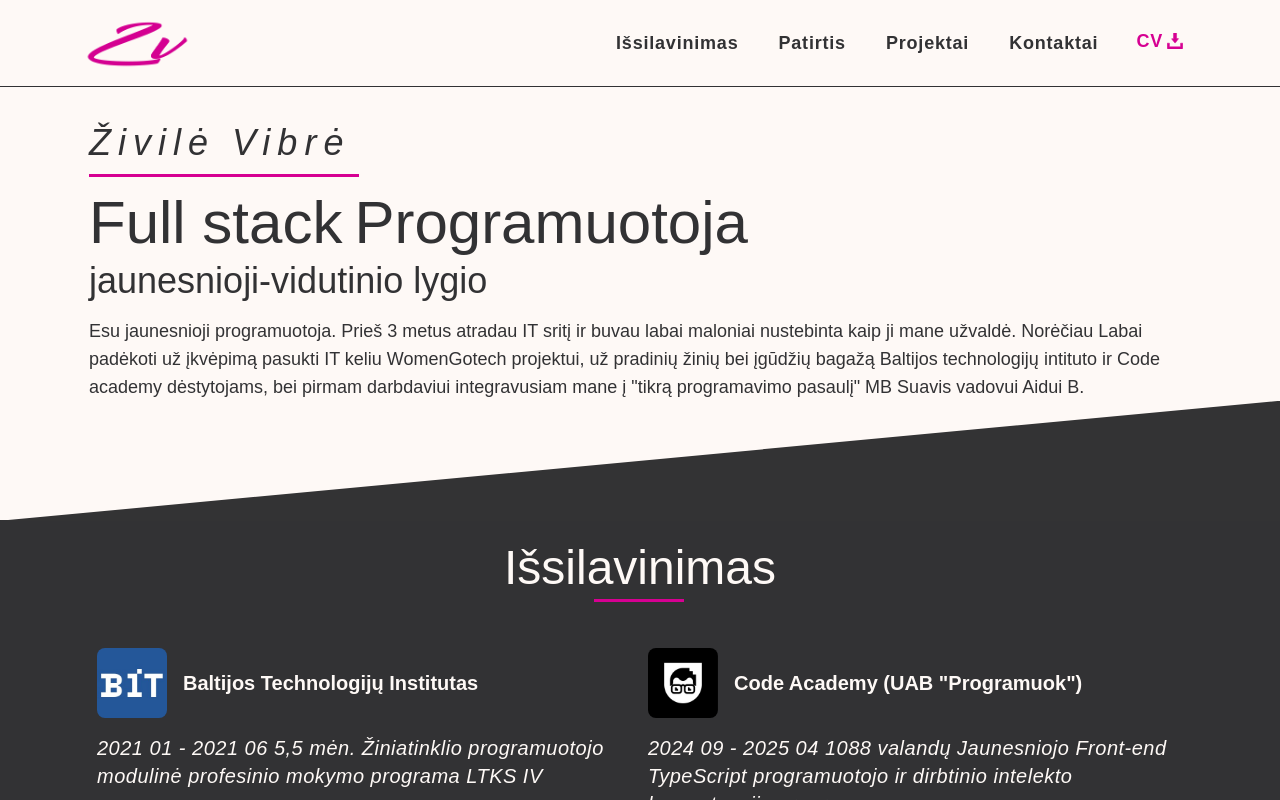
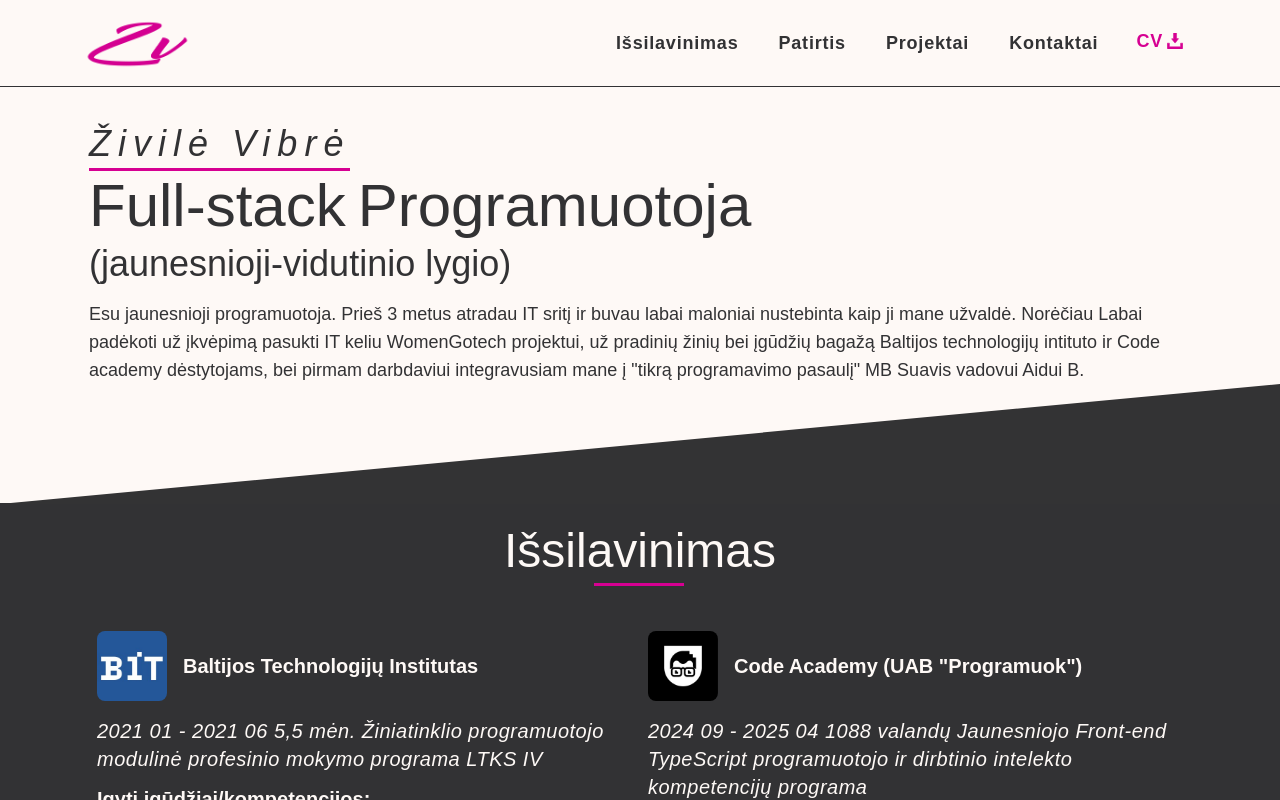
Before and after one commit to zvlzvl/portfolio, a React (Create React App) app: page /#/ in a window 1280 px wide. Shown: the top 800 px of the page. Built offline with nearby package versions, Linux system fonts and the light colour scheme.

Commit message:
h1 update

```diff
--- a/src/components/Experience.js
+++ b/src/components/Experience.js
@@ -6,7 +6,7 @@ const Experience = () => {
         <div className="w-full">
         <div className="pb-8 text-center md:text-left">
             <h2 className="relative inline-block mx-auto text-5xl font-medium transition-all duration-300 text-primary-content group">IT patirtis
-                <span className="absolute left-[33%]  md:left-0 top-[116%] w-[33%] h-[3px] bg-secondary transition-all duration-300 "></span>
+                <span className="absolute left-[33%] md:left-0 top-[116%] w-[33%] h-[3px] bg-secondary transition-all duration-300 "></span>
             </h2>
         </div>
 
--- a/src/pages/IndexPage.js
+++ b/src/pages/IndexPage.js
@@ -15,17 +15,18 @@ const IndexPage = () => {
         <main class="bg-primary ">
             {/* <!-- HERO --> */}
             <section className="px-4 mx-auto text-primary-content pt-28" id="about">
-                <div className="flex flex-col w-full px-6 mx-auto max-w-[1150px]">
-                    <h4 className="text-4xl italic font-medium tracking-[7px] leading-[1.05em] my-3">Živilė Vibrė</h4>
-                    <div className="bg-secondary w-[270px] h-[3px] mb-4"></div>
-                    <h1 className="flex flex-col">
+                <div className="flex flex-col w-full px-6 mx-auto max-w-[1150px] ">
+                    <h1>
+                        <div className="relative inline-block text-3xl md:text-4xl italic font-medium tracking-[7px] leading-[1.05em] my-3 font-medium transition-all duration-300 text-primary-content group">
+                            Živilė Vibrė
+                            <span className="absolute  bg-secondary left-0 top-[80%] w-[100%] h-[3px] text-3xl italic font-medium tracking-[7px] leading-[1.05em] my-3"></span>
+                        </div>
                         <div className="flex items-end gap-3">
-                            <div className="text-4xl font-thin md:text-6xl">Full stack</div>
+                            <div className="text-4xl font-thin md:text-6xl">Full-stack</div>
                             <div className="hidden text-4xl font-medium sm:flex md:text-6xl"> Programuotoja </div>
                         </div>
                         <div className="text-4xl font-medium sm:hidden"> Programuotoja </div>
-                        <div className="mt-2 text-3xl font-light md:text-4xl">jaunesnioji-vidutinio lygio</div>
-
+                        <div className="mt-2 text-xl font-light sm:text-3xl md:text-4xl">(jaunesnioji-vidutinio lygio)</div>
                     </h1>
                     <p className="mt-4 text-lg">
                         Esu jaunesnioji programuotoja. Prieš 3 metus atradau IT sritį ir buvau labai
```
